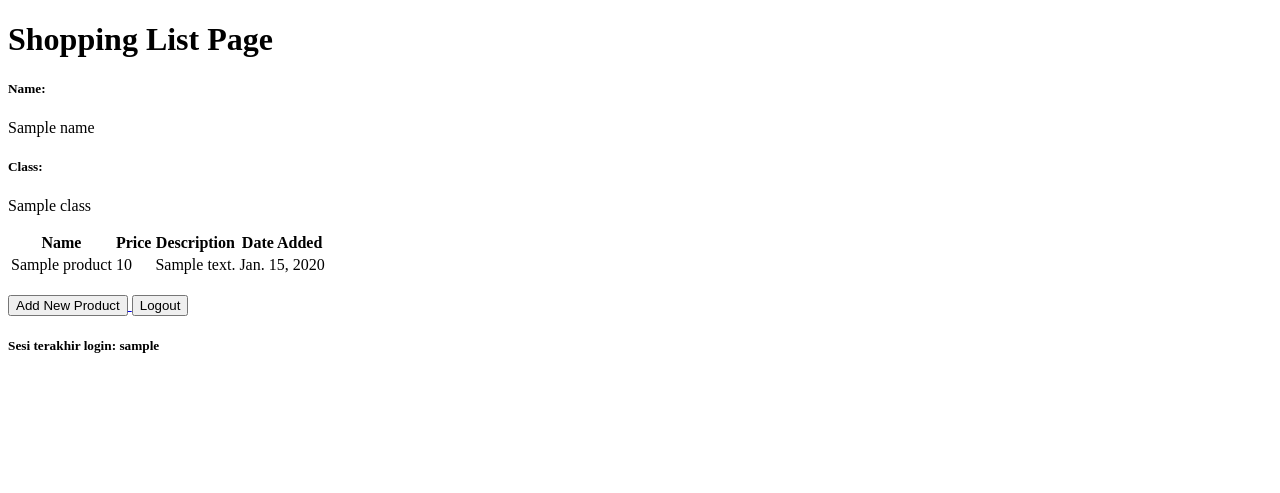
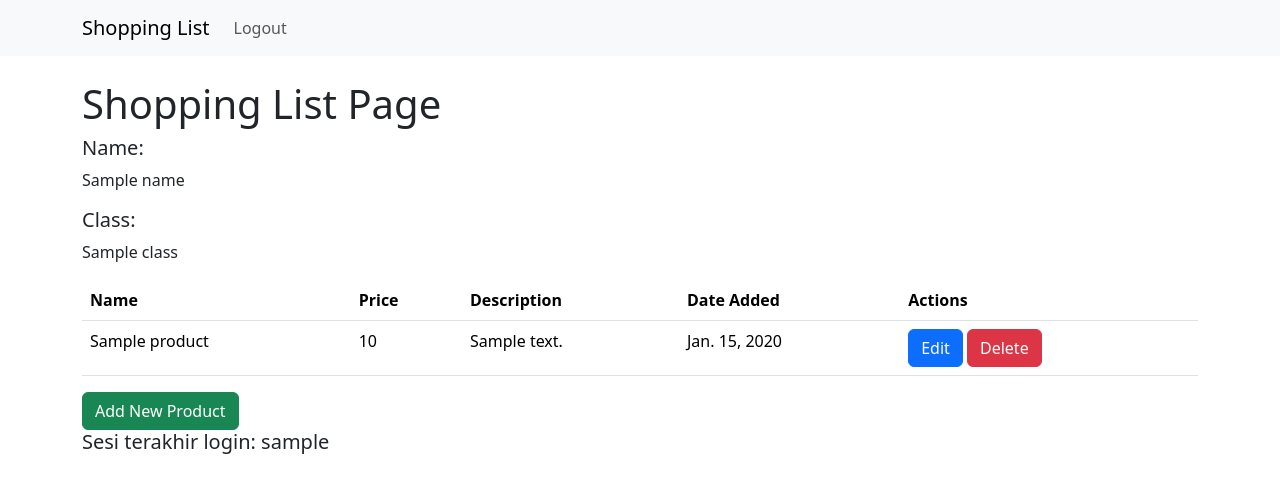
Before and after one commit to vinamyrnauli/shopping-list, a Django app: template main/templates/main.html in a window 1280 px wide. Shown: the top 493 px of the page. Run offline with Django 4.2, Linux system fonts and the light colour scheme; tables that the repository leaves empty hold one stand-in row (values such as "Sample post"); the template is opened without the code that fills it: values that come from a table or form of the project are taken from there, most other values are stand-ins (such as "Sample title", 1, 10 or a date in 2020).

Commit message:
Done Tutu 4

```diff
--- a/main/templates/main.html
+++ b/main/templates/main.html
@@ -1,49 +1,66 @@
 {% extends 'base.html' %}
 
 {% block content %}
+    <nav class="navbar navbar-expand-lg navbar-light bg-light">
+        <div class="container">
+            <a class="navbar-brand" href="#">Shopping List</a>
+            <button class="navbar-toggler" type="button" data-toggle="collapse" data-target="#navbarNav"
+                aria-controls="navbarNav" aria-expanded="false" aria-label="Toggle navigation">
+                <span class="navbar-toggler-icon"></span>
+            </button>
+            <div class="collapse navbar-collapse" id="navbarNav">
+                <ul class="navbar-nav ml-auto">
+                    <li class="nav-item">
+                        <a class="nav-link" href="{% url 'main:logout' %}">Logout</a>
+                    </li>
+                </ul>
+            </div>
+        </div>
+    </nav>
+
+    <div class="container mt-4">
         <h1>Shopping List Page</h1>
 
         <h5>Name:</h5>
-    <p>{{name}}</p>
+        <p>{{ name }}</p>
 
         <h5>Class:</h5>
-    <p>{{class}}</p>
+        <p>{{ class }}</p>
 
-<table>
+        <table class="table">
+            <thead>
                 <tr>
                     <th>Name</th>
                     <th>Price</th>
                     <th>Description</th>
                     <th>Date Added</th>
+                    <th>Actions</th>
                 </tr>
-
-    {% comment %} Berikut cara memperlihatkan data produk di bawah baris ini {% endcomment %}
-
+            </thead>
+            <tbody>
                 {% for product in products %}
                     <tr>
-            <td>{{product.name}}</td>
-            <td>{{product.price}}</td>
-            <td>{{product.description}}</td>
-            <td>{{product.date_added}}</td>
+                        <td>{{ product.name }}</td>
+                        <td>{{ product.price }}</td>
+                        <td>{{ product.description }}</td>
+                        <td>{{ product.date_added }}</td>
+                        <td>
+                            <a href="{% url 'main:edit_product' product.pk %}" class="btn btn-primary">
+                                Edit
+                            </a>
+                            <a href="{% url 'main:delete_product' product.pk %}" class="btn btn-danger">
+                                Delete
+                            </a>
+                        </td>
                     </tr>
                 {% endfor %}
+            </tbody>
         </table>
 
-<br />
-
-<a href="{% url 'main:create_product' %}">
-    <button>
+        <a href="{% url 'main:create_product' %}" class="btn btn-success">
             Add New Product
-    </button>
-</a>
-
-<a href="{% url 'main:logout' %}">
-    <button>
-        Logout
-
-    </button>
         </a>
 
         <h5>Sesi terakhir login: {{ last_login }}</h5>
-
+    </div>
 {% endblock content %}
--- a/main/urls.py
+++ b/main/urls.py
@@ -3,6 +3,8 @@ from main.views import show_main, create_product, show_xml, show_json, show_xml_
 from main.views import register
 from main.views import login_user
 from main.views import logout_user
+from main.views import edit_product
+from main.views import delete_product
 
 app_name = 'main'
 
@@ -16,4 +18,6 @@ urlpatterns = [
     path('register/', register, name='register'),
     path('login/', login_user, name='login'),
     path('logout/', logout_user, name='logout'),
+    path('edit-product/<int:id>', edit_product, name='edit_product'),
+    path('delete/<int:id>', delete_product, name='delete_product'),
 ]
--- a/templates/base.html
+++ b/templates/base.html
@@ -2,13 +2,17 @@
 <!DOCTYPE html>
 <html lang="en">
     <head>
+        {% block meta %}
         <meta charset="UTF-8" />
         <meta
             name="viewport"
             content="width=device-width, initial-scale=1.0"
         />
-        {% block meta %}
         {% endblock meta %}
+        <link href="https://cdn.jsdelivr.net/npm/bootstrap@5.3.2/dist/css/bootstrap.min.css" rel="stylesheet" integrity="sha384-T3c6CoIi6uLrA9TneNEoa7RxnatzjcDSCmG1MXxSR1GAsXEV/Dwwykc2MPK8M2HN" crossorigin="anonymous">
+        <script src="https://code.jquery.com/jquery-3.6.0.min.js" integrity="sha384-KyZXEAg3QhqLMpG8r+J4jsl5c9zdLKaUk5Ae5f5b1bw6AUn5f5v8FZJoMxm6f5cH1" crossorigin="anonymous"></script>
+        <script src="https://cdn.jsdelivr.net/npm/@popperjs/core@2.11.8/dist/umd/popper.min.js" integrity="sha384-I7E8VVD/ismYTF4hNIPjVp/Zjvgyol6VFvRkX/vR+Vc4jQkC+hVqc2pM8ODewa9r" crossorigin="anonymous"></script>
+        <script src="https://cdn.jsdelivr.net/npm/bootstrap@5.3.2/dist/js/bootstrap.min.js" integrity="sha384-BBtl+eGJRgqQAUMxJ7pMwbEyER4l1g+O15P+16Ep7Q9Q+zqX6gSbd85u4mG4QzX+" crossorigin="anonymous"></script>
     </head>
 
     <body>
```
Also changed, not shown: main/templates/edit_product.html (added, +22 -0 lines), main/views.py (+23 -0 lines). Lines whose indentation alone changed are shown as unchanged.
